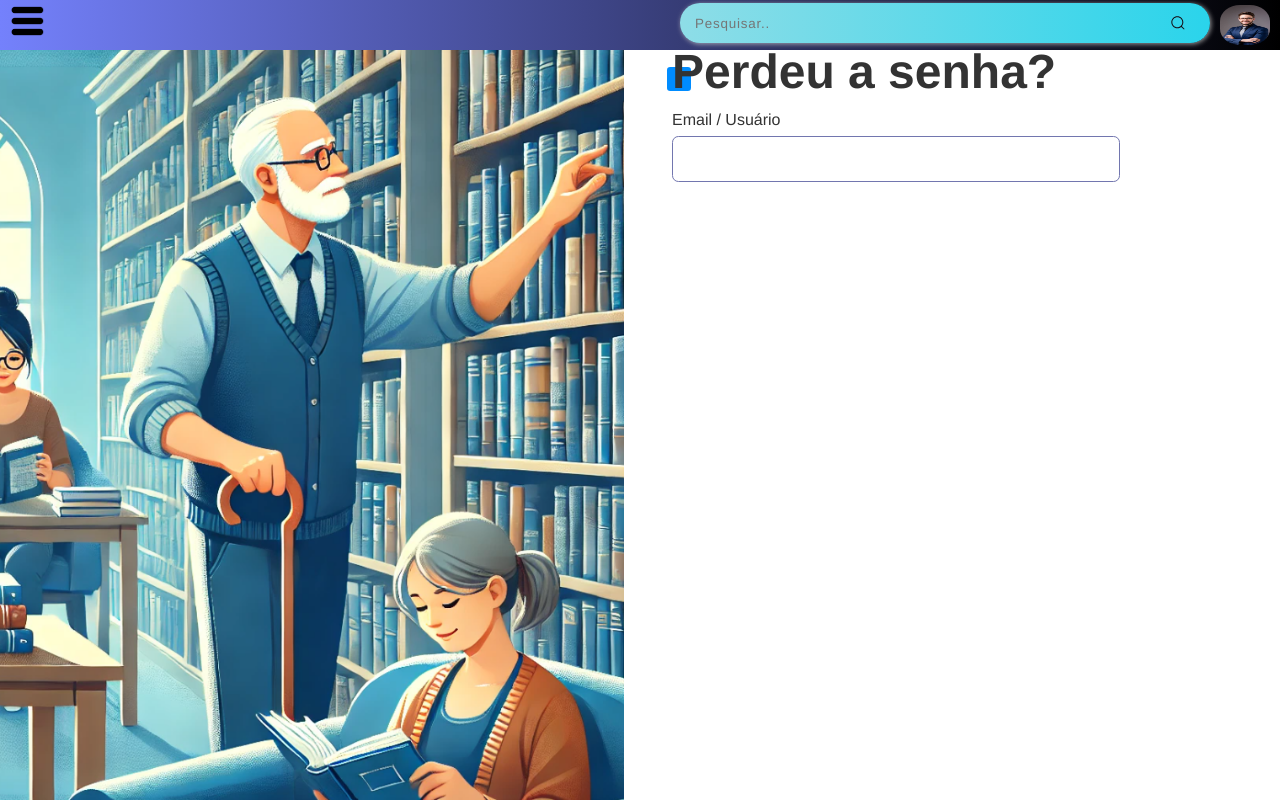
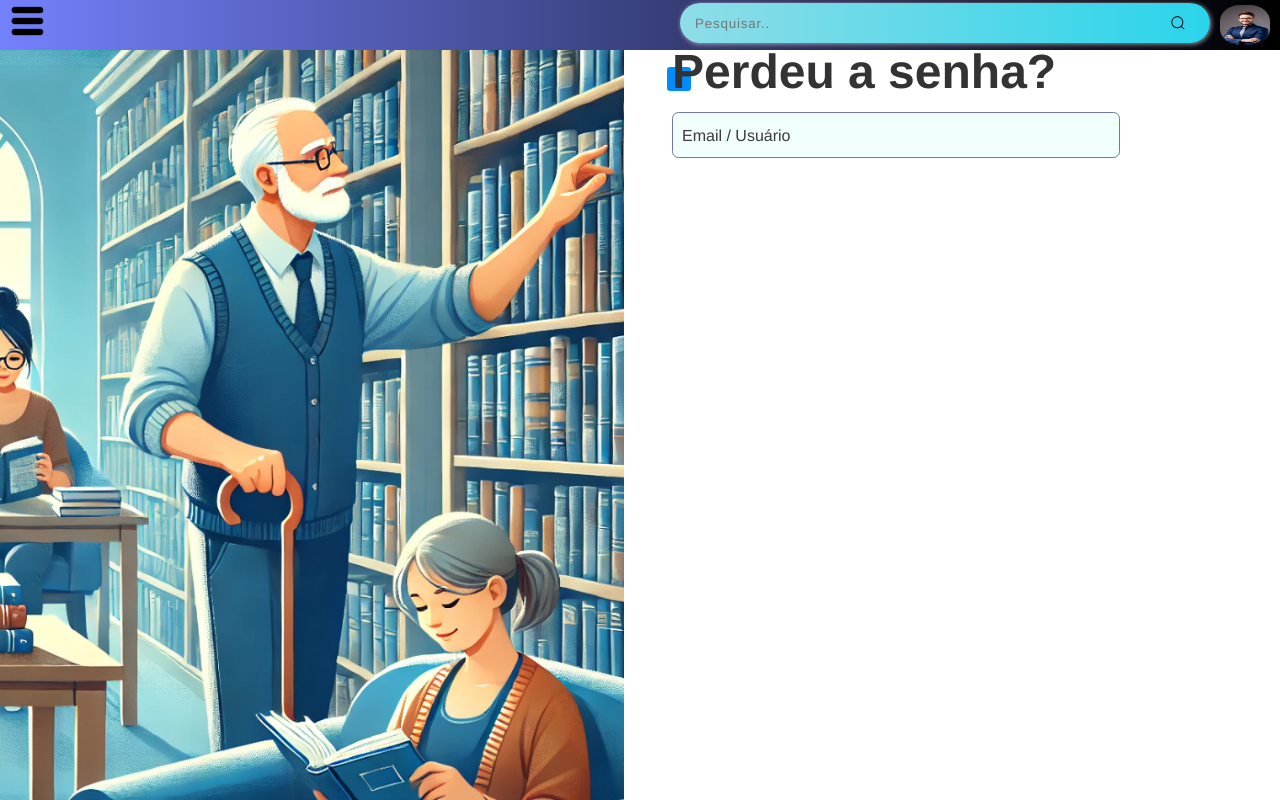
Before and after one commit to fabianoBrito99/TCC-Biblioteca, a Next.js app: page /login/perdeu in a window 1280 px wide. Built offline with nearby package versions, Linux system fonts and the light colour scheme; grey boxes are pictures that could not be loaded.

Commit message:
deixando o design do input mais bonito

```diff
--- a/src/componentes/forms/input.module.css
+++ b/src/componentes/forms/input.module.css
@@ -1,31 +1,59 @@
+/* input.module.css */
+
 .wrapper {
-  margin-bottom: 1rem;
+  position: relative;
+  margin: 3px 0;
 }
-
-.input {
+.wrapper input{
+  margin-bottom: 20px;
   border: 1px solid #7276af;
   display: block;
   width: 100%;
   font-size: 1rem;
   padding: 0.8rem;
   border-radius: 0.4rem;
-  background: #ffffff;
+  background: #f0fffc;
   transition: 0.2s;
 }
-
-.input:focus,
-.input:hover {
+.wrapper input:focus,
+.wrapper input:hover {
   outline: none;
   border-color: rgba(4, 78, 175, 0.507);
   background: white;
   box-shadow: 0 0 0 3px rgb(2, 67, 247);
 }
 
+.input {
+  border: 1px solid #7276af;
+  width: 80%;
+  padding: 15px 0 0 20px;
+  margin-bottom: 5px;
+  background: transparent;
+  color: #000000;
+  border: 1px solid #acacac;
+  border-radius: 5px;
+  font-size: 16px;
+}
+
 .label {
-  display: block;
+  position: absolute;
+  top: 15px;
+  left: 10px;
   font-size: 1rem;
-  line-height: 1;
-  padding-bottom: 0.5rem;
+  color: #3f3939;
+  pointer-events: none;
+  transition: 0.15s all ease;
+}
+
+/* Animação do label */
+.input:focus + .label,
+.input:not(:placeholder-shown) + .label {
+  transform: translateY(-28px);
+  border-radius: 3px;
+  font-size: 1rem;
+  color: #fff;
+  background: linear-gradient(to right, rgb(68, 70, 194), rgb(0, 81, 255));
+  padding: 0 5px; /* Para evitar sobreposição */
 }
 
 .error {
--- a/src/componentes/forms/input.tsx
+++ b/src/componentes/forms/input.tsx
@@ -7,8 +7,16 @@ type InputProps = React.ComponentProps<'input'> &{
 export default function Input({label, error, ...props}: InputProps) {
   return (
     <div className={styles.wrapper}>
-      <label className={styles.label} htmlFor={props.name}>{label}</label>
-      <input className={styles.input}  type="text" id = {props.name} {...props} />
+      <input
+        className={styles.input}
+        type="text"
+        id={props.name}
+        placeholder=" " // Espaço para o placeholder
+        {...props}
+      />
+      <label className={styles.label} htmlFor={props.name}>
+        {label}
+      </label>
       {error && <p className={styles.error}>{error}</p>}
     </div>
   );
```
